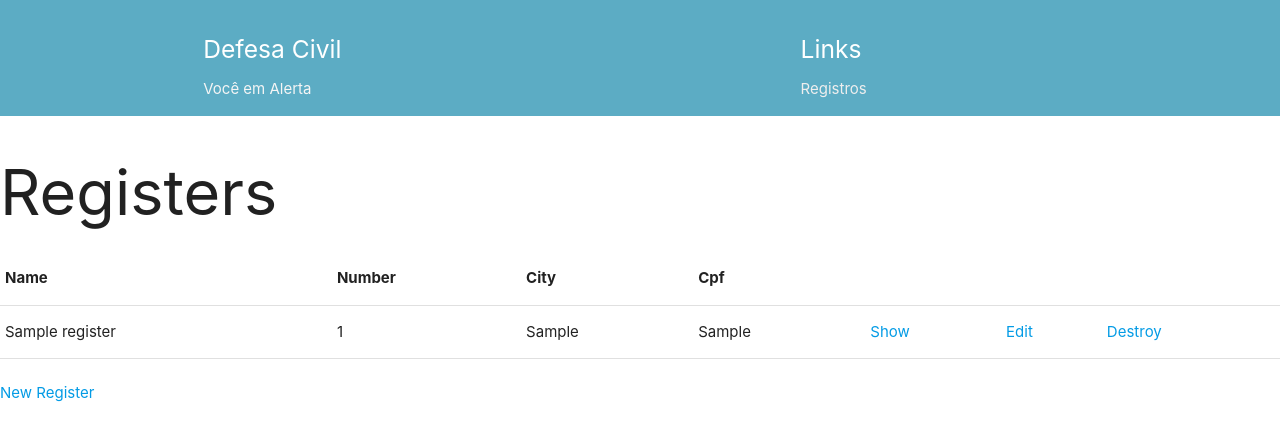
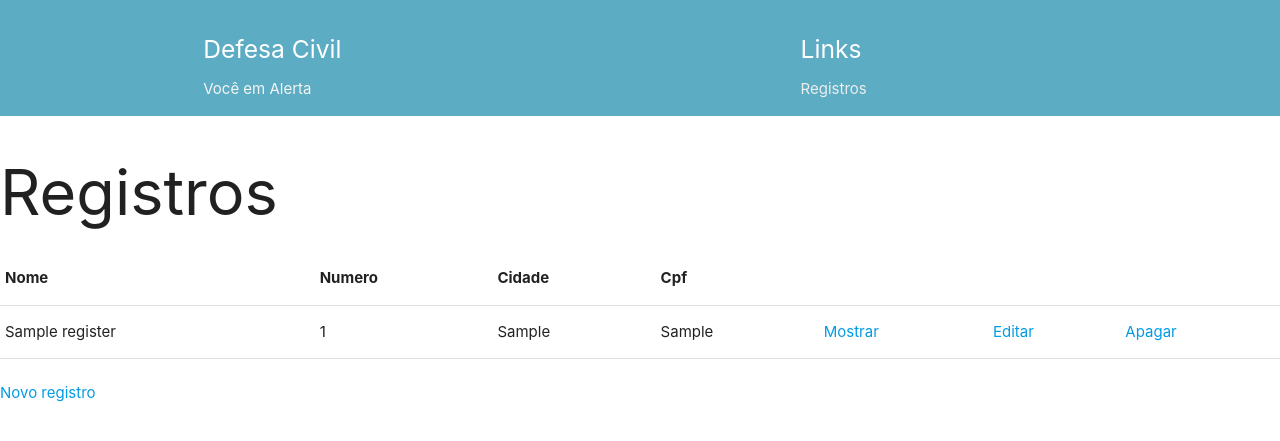
Before and after one commit to MombachW/ProjetoFinal, a Rails app: page /registers in a window 1280 px wide. Shown: the top 441 px of the page. Run offline with Rails 7, Linux system fonts and the light colour scheme; tables that the repository leaves empty hold one stand-in row (values such as "Sample post").

Commit message:
modified:   app/views/registers/_form.html.erb 	modified:   app/views/registers/edit.html.erb 	modified:   app/views/registers/index.html.erb 	modified:   app/views/registers/new.html.erb 	modified:   app/views/registers/show.html.erb

```diff
--- a/app/views/registers/edit.html.erb
+++ b/app/views/registers/edit.html.erb
@@ -1,6 +1,6 @@
-<h1>Editing Register</h1>
+<h1>Editando Registro</h1>
 
 <%= render 'form', register: @register %>
 
-<%= link_to 'Show', @register %> |
-<%= link_to 'Back', registers_path %>
+<%= link_to 'Mostrar', @register %> |
+<%= link_to 'Voltar', registers_path %>
--- a/app/views/registers/index.html.erb
+++ b/app/views/registers/index.html.erb
@@ -1,13 +1,13 @@
 <p id="notice"><%= notice %></p>
 
-<h1>Registers</h1>
+<h1>Registros</h1>
 
 <table>
   <thead>
     <tr>
-      <th>Name</th>
-      <th>Number</th>
-      <th>City</th>
+      <th>Nome</th>
+      <th>Numero</th>
+      <th>Cidade</th>
       <th>Cpf</th>
       <th colspan="3"></th>
     </tr>
@@ -20,9 +20,9 @@
         <td><%= register.number %></td>
         <td><%= register.city %></td>
         <td><%= register.cpf %></td>
-        <td><%= link_to 'Show', register %></td>
-        <td><%= link_to 'Edit', edit_register_path(register) %></td>
-        <td><%= link_to 'Destroy', register, method: :delete, data: { confirm: 'Are you sure?' } %></td>
+        <td><%= link_to 'Mostrar', register %></td>
+        <td><%= link_to 'Editar', edit_register_path(register) %></td>
+        <td><%= link_to 'Apagar', register, method: :delete, data: { confirm: 'Você tem certeza?' } %></td>
       </tr>
     <% end %>
   </tbody>
@@ -30,4 +30,4 @@
 
 <br>
 
-<%= link_to 'New Register', new_register_path %>
+<%= link_to 'Novo registro', new_register_path %>
--- a/app/views/registers/new.html.erb
+++ b/app/views/registers/new.html.erb
@@ -1,5 +1,5 @@
-<h1>New Register</h1>
+<h1>Novo Registro</h1>
 
 <%= render 'form', register: @register %>
 
-<%= link_to 'Back', registers_path %>
+<%= link_to 'Voltar', registers_path %>
--- a/app/views/registers/show.html.erb
+++ b/app/views/registers/show.html.erb
@@ -20,5 +20,5 @@
   <%= @register.cpf %>
 </p>
 
-<%= link_to 'Edit', edit_register_path(@register) %> |
-<%= link_to 'Back', registers_path %>
+<%= link_to 'Editar', edit_register_path(@register) %> |
+<%= link_to 'Voltar', registers_path %>
```
Also changed, not shown: app/views/registers/_form.html.erb (line endings or trailing spaces).
